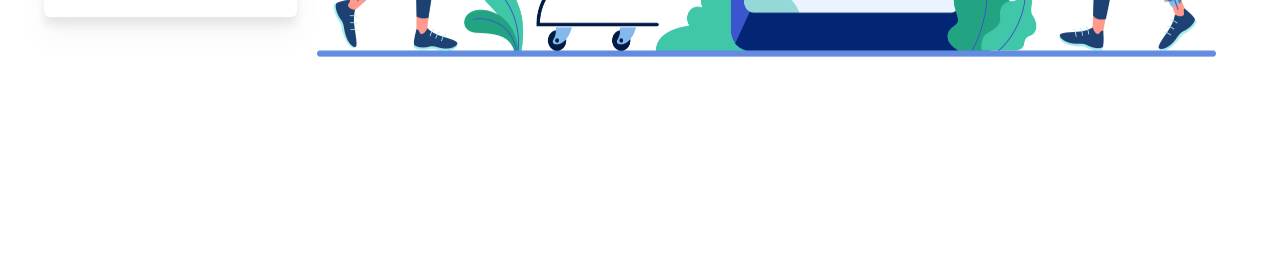
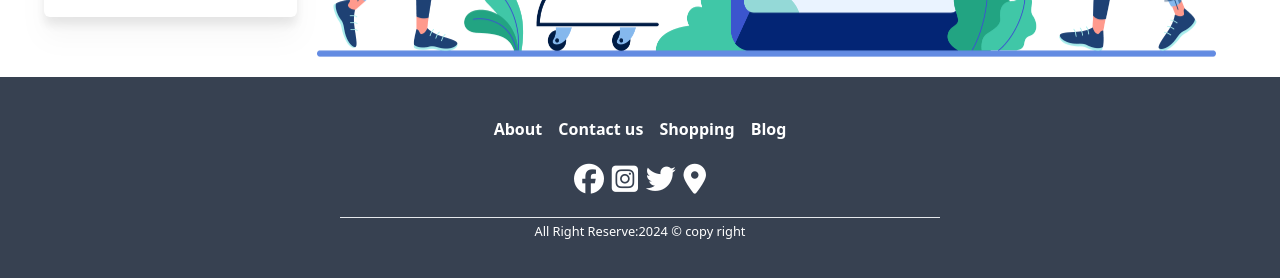
Before and after one commit to mkiuzzl01/Penguin-Fashion-UseTailwind, a plain HTML site: page index.html in a window 1280 px wide. Shown: the part 2515-2793 px from the top of the page. Before the commit the page ends 2592 px from the top, so only its background shows below. Drawn offline with nearby package versions, Linux system fonts and the light colour scheme.

Commit message:
footer section almost done

```diff
--- a/index.html
+++ b/index.html
@@ -5,6 +5,7 @@
     <meta name="viewport" content="width=device-width, initial-scale=1.0">
     <link rel="stylesheet" href="Style.css">
     <script src="https://cdn.tailwindcss.com"></script>
+    <script src="https://kit.fontawesome.com/4287072886.js" crossorigin="anonymous"></script>
     <title>Penguin Fashion</title>
 </head>
 <body>
@@ -173,8 +174,24 @@
             </div>
         </section>
     </main>
-    <footer>
+    <footer class="bg-gray-700 mx-w-[1440px] mx-auto text-center p-10">
+        <!-- this is footer part -->
+        <div class="link text-white font-bold space-x-3">
+            <a href="">About</a>
+            <a href="">Contact us</a>
+            <a href="">Shopping</a>
+            <a href="">Blog</a>
 
+        </div>
+        <div class="social-icon text-white text-3xl py-5">
+
+            <i class="fa-brands fa-facebook"></i>
+            <i class="fa-brands fa-square-instagram"></i>
+            <i class="fa-brands fa-twitter"></i>
+            <i class="fa-solid fa-location-dot"></i>
+        </div>
+        <hr class="w-1/2 mx-auto">
+        <small class="text-white">All Right Reserve:2024 &copy; copy right</small>
     </footer>
 </body>
 </html>
```
